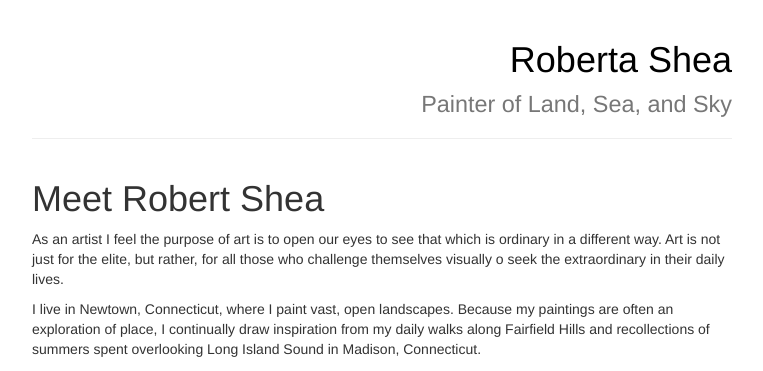
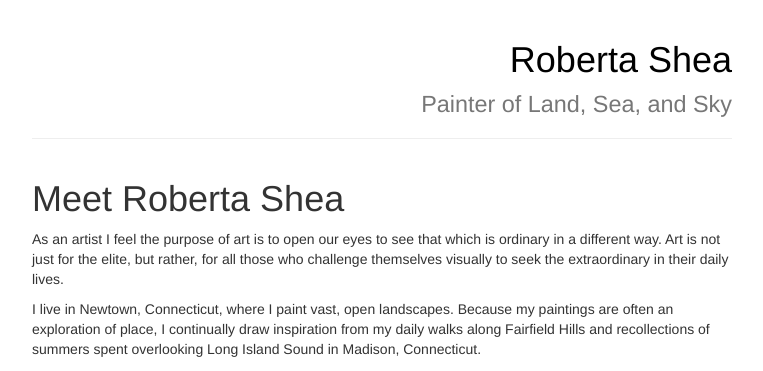
Before and after one commit to bturnbull/robertashea.com, a Jekyll site: the page built from about/index.html, in a window 1280 px wide. Shown: the top 371 px of the page, without its empty margins (258-1021 px from the left). Built offline with Jekyll 4.4.1, drawn with Linux system fonts in a browser that asks for light colours; nearby versions of some CDN libraries; library files that are not in the unit come from our copies.

Commit message:
Typos in /about

```diff
--- a/about/index.html
+++ b/about/index.html
@@ -5,8 +5,8 @@ title: Meet Roberta Shea
 
 <div class="row">
   <div class="col-sm-12">
-    <h1>Meet Robert Shea</h1>
-    <p>As an artist I feel the purpose of art is to open our eyes to see that which is ordinary in a different way.  Art is not just for the elite, but rather, for all those who challenge themselves visually o seek the extraordinary in their daily lives.</p>
+    <h1>Meet Roberta Shea</h1>
+    <p>As an artist I feel the purpose of art is to open our eyes to see that which is ordinary in a different way.  Art is not just for the elite, but rather, for all those who challenge themselves visually to seek the extraordinary in their daily lives.</p>
     <p>I live in Newtown, Connecticut, where I paint vast, open landscapes.  Because my paintings are often an exploration of place, I continually draw inspiration from my daily walks along Fairfield Hills and recollections of summers spent overlooking Long Island Sound in Madison, Connecticut.</p>
     <p>Loosely constructed and often lacking in detail, my paintings are more emotive than narrative.  I utilize photography and drawings to define the elements of my oil paintings and to gather information.  Back in the studio I work and rework each painting while allowing the paint to direct the conversation and my imagination.</p>
     <p>My landscapes, which are not identifiable as any exact place or specific point in time, are a blend of actual or imagined scenes and memories that I put onto a canvas. The physicality of paint and the unfinished quality of my work invite viewers to become part of my creative process, thus completing the paintings with their own personal visions.  To heighten the emotional impact of my paintings, I contrast light with dark tones, warm with cool colors, and thick impasto with thin paint applications.</p>
```
